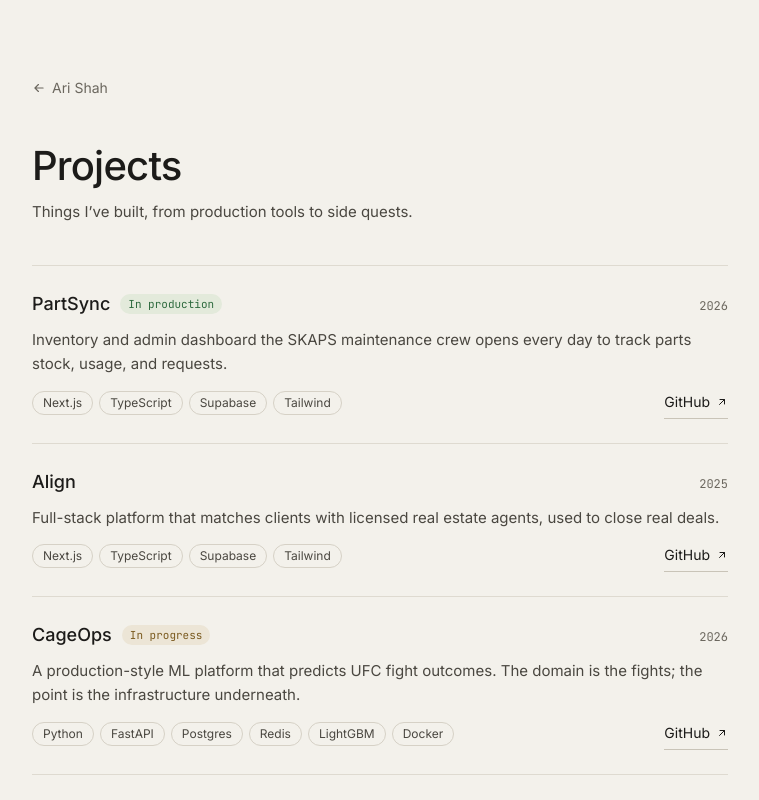
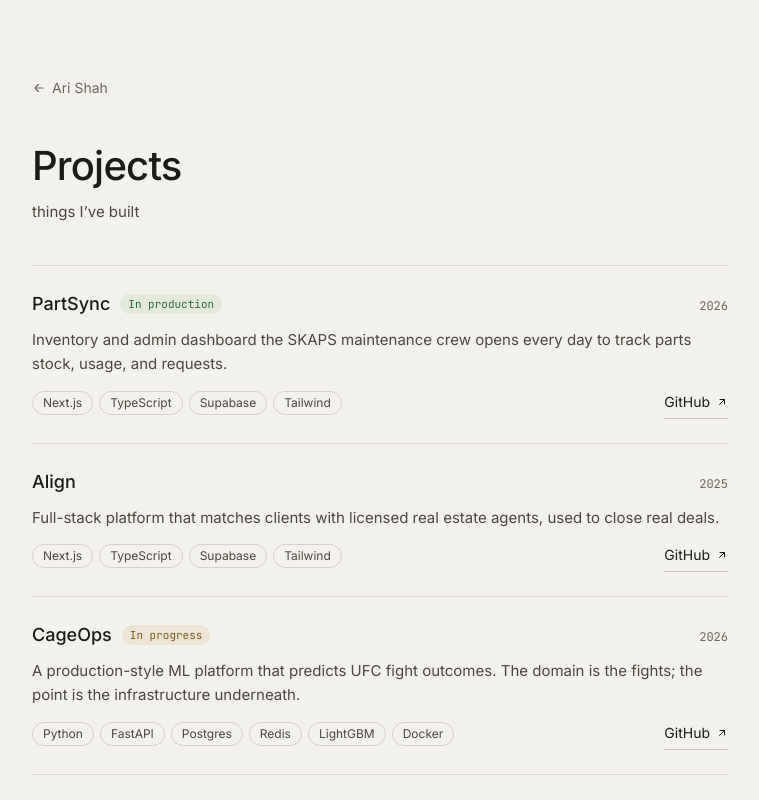
Before and after one commit to ar1shah/ar13, a Next.js app: page /projects in a window 1280 px wide. Shown: the top 800 px of the page, without its empty margins (260-1019 px from the left). Built offline with nearby package versions, Linux system fonts and the light colour scheme.

Commit message:
Update Projects page description

```diff
--- a/src/app/projects/page.tsx
+++ b/src/app/projects/page.tsx
@@ -5,14 +5,14 @@ import { projects } from "@/content/projects";
 
 export const metadata: Metadata = {
   title: "Projects",
-  description: "Things Ari Shah has built, from production tools to side quests.",
+  description: "Things Ari Shah has built.",
 };
 
 export default function ProjectsPage() {
   return (
     <PageShell
       title="Projects"
-      intro={<p>Things I’ve built, from production tools to side quests.</p>}
+      intro={<p>things I’ve built</p>}
       width="max-w-[760px]"
     >
       <section aria-label="All projects" className="flex flex-col border-b border-rule">
```
